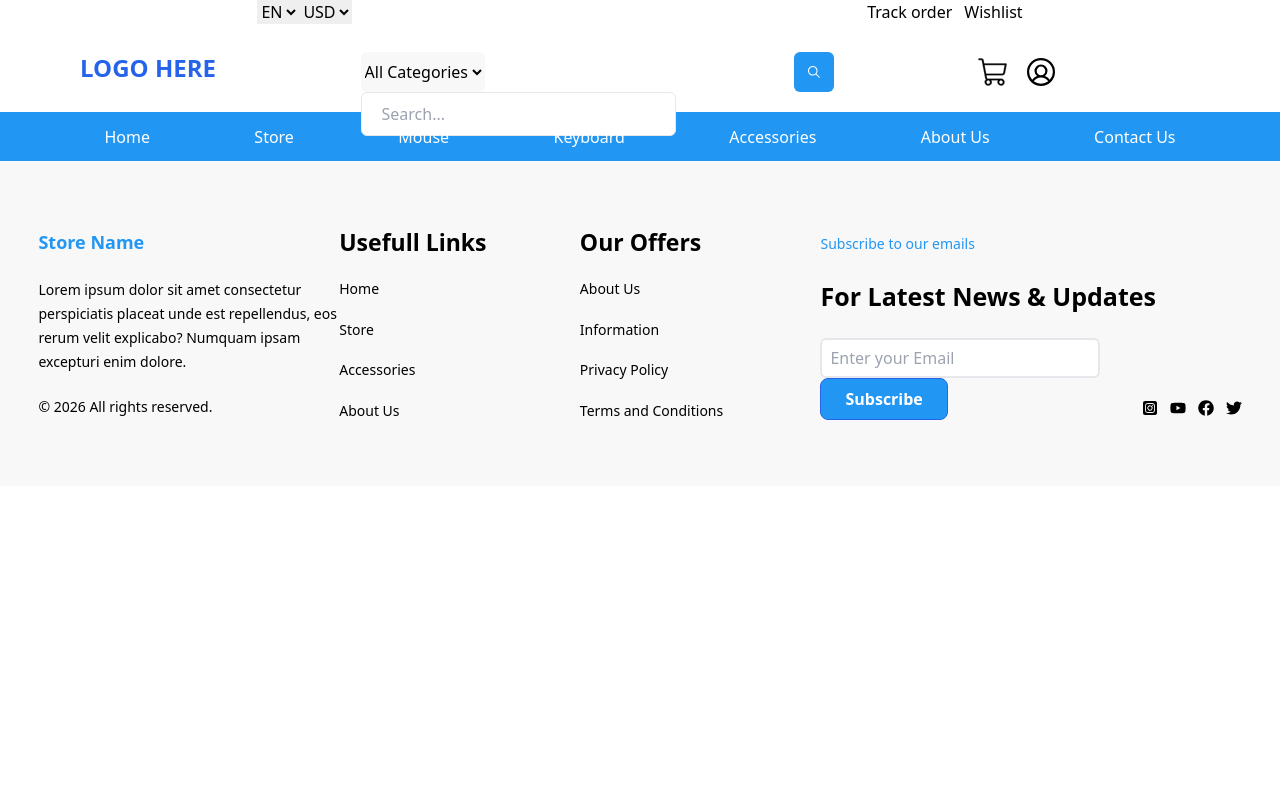
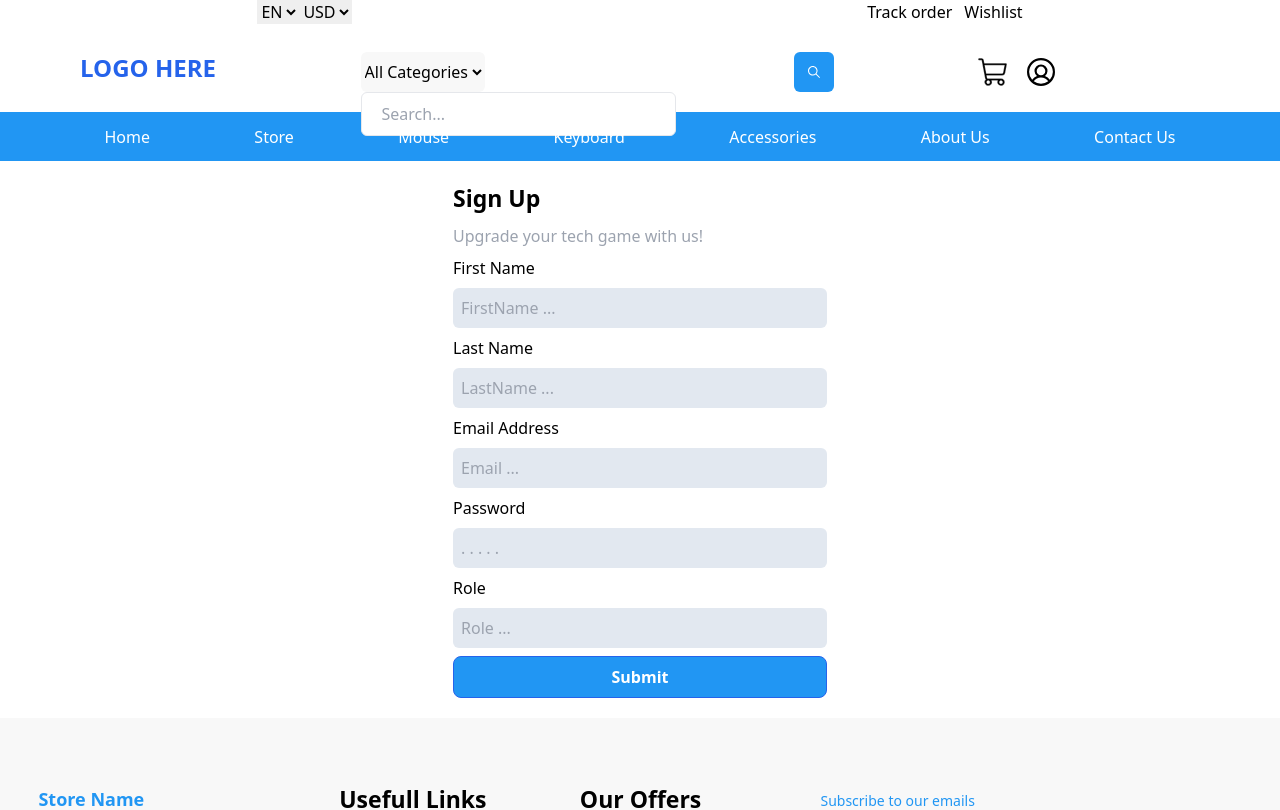
Before and after one commit to mhuzaifa360/react-computer-system-ecommerce-project, a React (Vite) app: page /signupformik in a window 1280 px wide. Shown: the top 810 px of the page. Built offline with nearby package versions, Linux system fonts and the light colour scheme.

Commit message:
add formik and connect to database

```diff
--- a/package.json
+++ b/package.json
@@ -11,12 +11,14 @@
   },
   "dependencies": {
     "axios": "^1.15.0",
+    "axois": "^0.0.1-security",
     "formik": "^2.4.9",
     "react": "^19.2.4",
     "react-dom": "^19.2.4",
     "react-icons": "^5.6.0",
     "react-router": "^7.14.1",
-    "swiper": "^12.1.3"
+    "swiper": "^12.1.3",
+    "yup": "^1.7.1"
   },
   "devDependencies": {
     "@eslint/js": "^9.39.4",
--- a/src/App.jsx
+++ b/src/App.jsx
@@ -8,6 +8,7 @@ import Navigation from "./components/Navigation";
 import ProductDetails from "./pages/ProductDetails";
 import Login from "./components/Login/Login";
 import SignUp from "./components/SignUp.jsx/SignUp";
+import SignUpFormik from "./components/SignUp.jsx/SignUpFormik";
 // :Home Page, Store Page, Sign Up Page, Login Page, Product Details
 function App() {
   return (
@@ -19,11 +20,7 @@ function App() {
           <Route path="/product/:id" element={<ProductDetails />} />
           <Route path="/login" element={<Login />} />
           <Route path="/signup" element={<SignUp />} />
-          {/* <Route path="/mouse" element={<Mouse />} /> */}
-          {/* <Route path="/keyboard" element={<Keyboard />} /> */}
-          {/* <Route path="/accessories" element={<Accessories />} /> */}
-          {/* <Route path="/aboutUs" element={<AboutUs />} /> */}
-          {/* <Route path="/contactUs" element={<ContactUs />} /> */}
+          <Route path="/signupformik" element={<SignUpFormik />} />
         </Routes>
         <Footer />
     </div>
--- a/src/components/Header.jsx
+++ b/src/components/Header.jsx
@@ -41,7 +41,9 @@ function Header() {
       <div className="px-20 flex flex-row justify-between items-center h-[80px]">
         {/* for logo */}
         <div className="h-[40px]">
+          <Link to={"/"}>
           <h1 className="text-blue-600 font-bold text-2xl">LOGO HERE</h1>
+          </Link>
         </div>
 
         {/* for search and categories */}
--- a/src/components/Login/Login.jsx
+++ b/src/components/Login/Login.jsx
@@ -38,7 +38,7 @@ function Login() {
             </div>
         <div className='flex'>
             <Typography varient='small'>Don't have an account? </Typography>
-            <Link to={'/signup'}>Sign Up</Link>
+            <Link to={'/signupformik'}>Sign Up</Link>
         </div>
         </form>
       </div>
--- /dev/null
+++ b/src/components/SignUp.jsx/SignUpFormik.jsx
@@ -0,0 +1,110 @@
+import React, { useState } from "react";
+import { Formik, Field, Form, ErrorMessage } from "formik";
+import * as Yup from "yup";
+import axios from "axios";
+import Typography from "../common/Typography";
+import Btn from "../common/Btn";
+
+const SignUpFormik = () => {
+    // LOADER TRUE IF ANY ERROR
+  const [loader, setLoader] = useState(false);
+//   FUNCTION FOR API
+  const createUser = async (values) => {
+    setLoader(true);
+    const response = await axios.post(
+      "http://localhost:3000/v1/createUser",
+      values,
+    );
+    setLoader(false);
+  };
+  return (
+    <div className="flex justify-center items-center p-3">
+      <Formik
+        initialValues={{
+          firstName: "",
+          lastName: "",
+          email: "",
+          password: "",
+          role: "",
+        }}
+        validationSchema={Yup.object({
+          firstName: Yup.string()
+            .max(15, "Must be 15 characters or less")
+            .required("Required"),
+          lastName: Yup.string()
+            .max(20, "Must be 20 characters or less")
+            .required("Required"),
+          email: Yup.string()
+            .email("Invalid email address")
+            .required("Required"),
+          password: Yup.string()
+            .max(20, "Must be 20 characters or less")
+            .required("Required"),
+          role: Yup.string()
+            .max(20, "Must be 20 characters or less")
+            .required("Required"),
+        })}
+        onSubmit={(values) => {
+          createUser(values);
+        }}
+      >
+        <Form className="w-[390px] flex flex-col gap-2 p-2">
+          <Typography varient="h4" style="font-semibold">
+            Sign Up
+          </Typography>
+          <Typography varient="p" style="" effect="muted">
+            Upgrade your tech game with us!
+          </Typography>
+          <label htmlFor="firstName">First Name</label>
+          <Field
+            name="firstName"
+            type="text"
+            className="bg-slate-200 p-2 rounded-md"
+            placeholder="FirstName ..."
+          />
+          <ErrorMessage name="firstName" />
+
+          <label htmlFor="lastName">Last Name</label>
+          <Field
+            name="lastName"
+            type="text"
+            className="bg-slate-200 p-2 rounded-md"
+            placeholder="LastName ..."
+          />
+          <ErrorMessage name="lastName" />
+
+          <label htmlFor="email">Email Address</label>
+          <Field
+            name="email"
+            type="email"
+            className="bg-slate-200 p-2 rounded-md"
+            placeholder="Email ..."
+          />
+          <ErrorMessage name="email" />
+
+          <label htmlFor="password">Password</label>
+          <Field
+            name="password"
+            type="password"
+            className="bg-slate-200 p-2 rounded-md"
+            placeholder=". . . . ."
+          />
+          <ErrorMessage name="password" />
+
+          <label htmlFor="role">Role</label>
+          <Field
+            name="role"
+            type="role"
+            className="bg-slate-200 p-2 rounded-md"
+            placeholder="Role ..."
+          />
+          <ErrorMessage name="role" />
+
+          <Btn variant="blue">{loader ? "Saving..." : "Submit"}</Btn>
+        </Form>
+      </Formik>
+    </div>
+  );
+};
+
+export default SignUpFormik;
```
Also changed, not shown: 1 other file (tests, documents, lock files or other folders).
